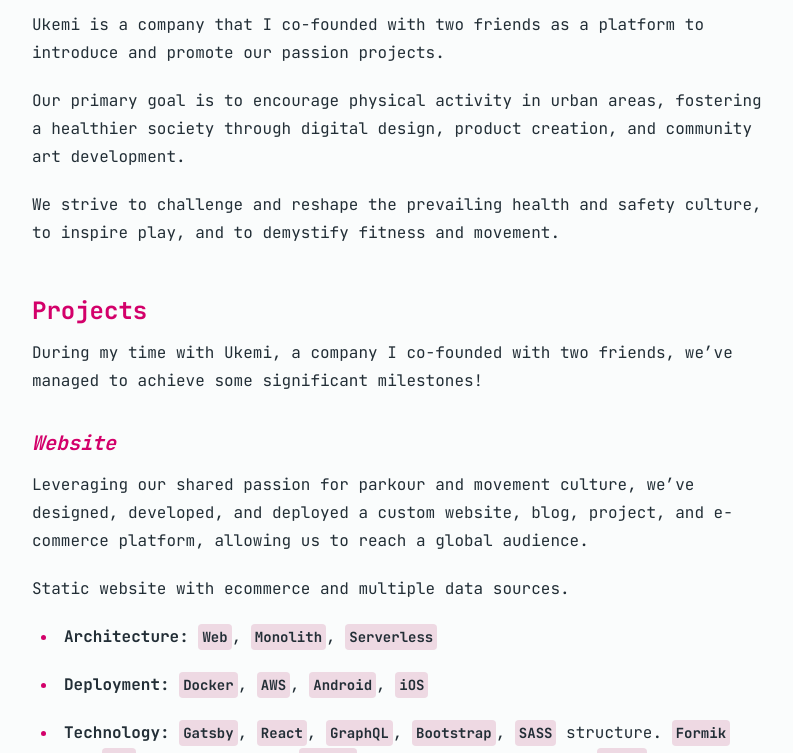
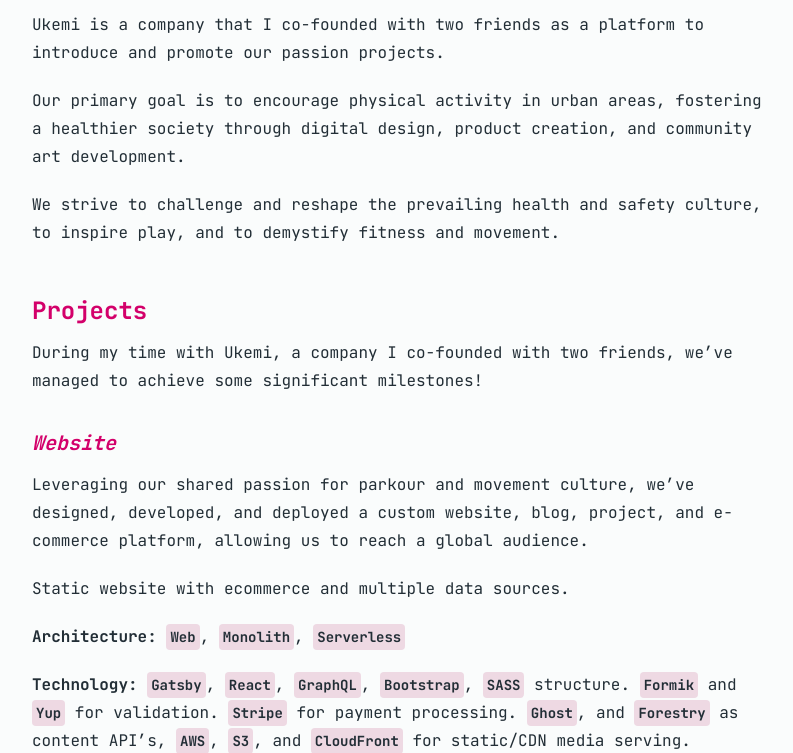
Before and after one commit to KyteProject/omux.dev, an Astro site: page /projects/ukemi in a window 1280 px wide. Shown: the part 198-951 px from the top of the page, without its empty margins (240-1033 px from the left). Built offline with nearby package versions, Linux system fonts and the light colour scheme; Astro itself is replaced by a stand-in of ours; some packages are replaced by stand-ins of ours.

Commit message:
ukemi proj update

```diff
--- a/src/content/projects/ukemi.md
+++ b/src/content/projects/ukemi.md
@@ -25,11 +25,9 @@
 
 Static website with ecommerce and multiple data sources.
 
-- **Architecture:** `Web`, `Monolith`, `Serverless`
+**Architecture:** `Web`, `Monolith`, `Serverless`
 
-- **Deployment:** `Docker`, `AWS`, `Android`, `iOS`
-
-- **Technology:** `Gatsby`, `React`, `GraphQL`, `Bootstrap`, `SASS` structure. `Formik` and `Yup` for validation. `Stripe` for payment processing. `Ghost`, and `Forestry` as content API's, `AWS`, `S3`, and `CloudFront` for static/CDN media serving. `APIGateway`, `Lambda`, `SES`, for serverless form and email functions. `AWS CodeBuild/Pipeline` for continuous integration and auto build.
+**Technology:** `Gatsby`, `React`, `GraphQL`, `Bootstrap`, `SASS` structure. `Formik` and `Yup` for validation. `Stripe` for payment processing. `Ghost`, and `Forestry` as content API's, `AWS`, `S3`, and `CloudFront` for static/CDN media serving. `APIGateway`, `Lambda`, `SES`, for serverless form and email functions. `AWS CodeBuild/Pipeline` for continuous integration and auto build.
 
 ### Card Game
 
```
